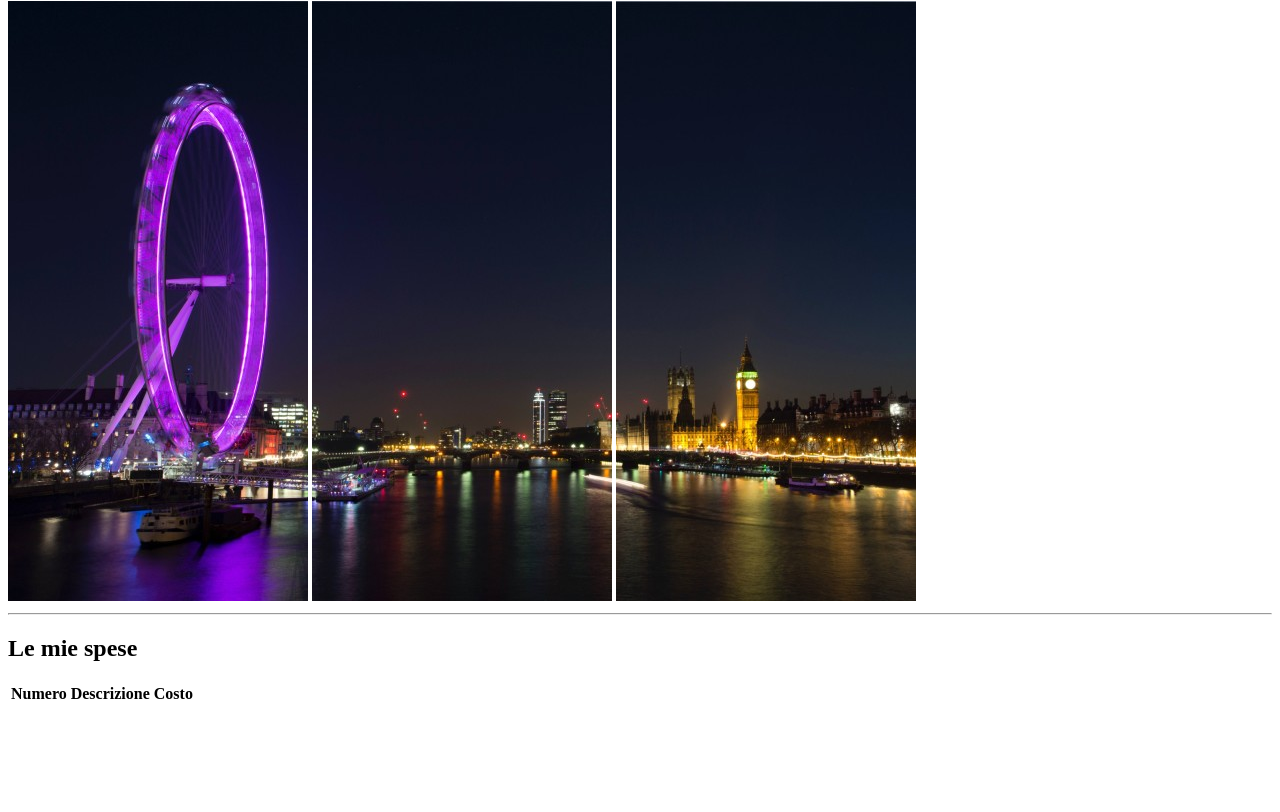
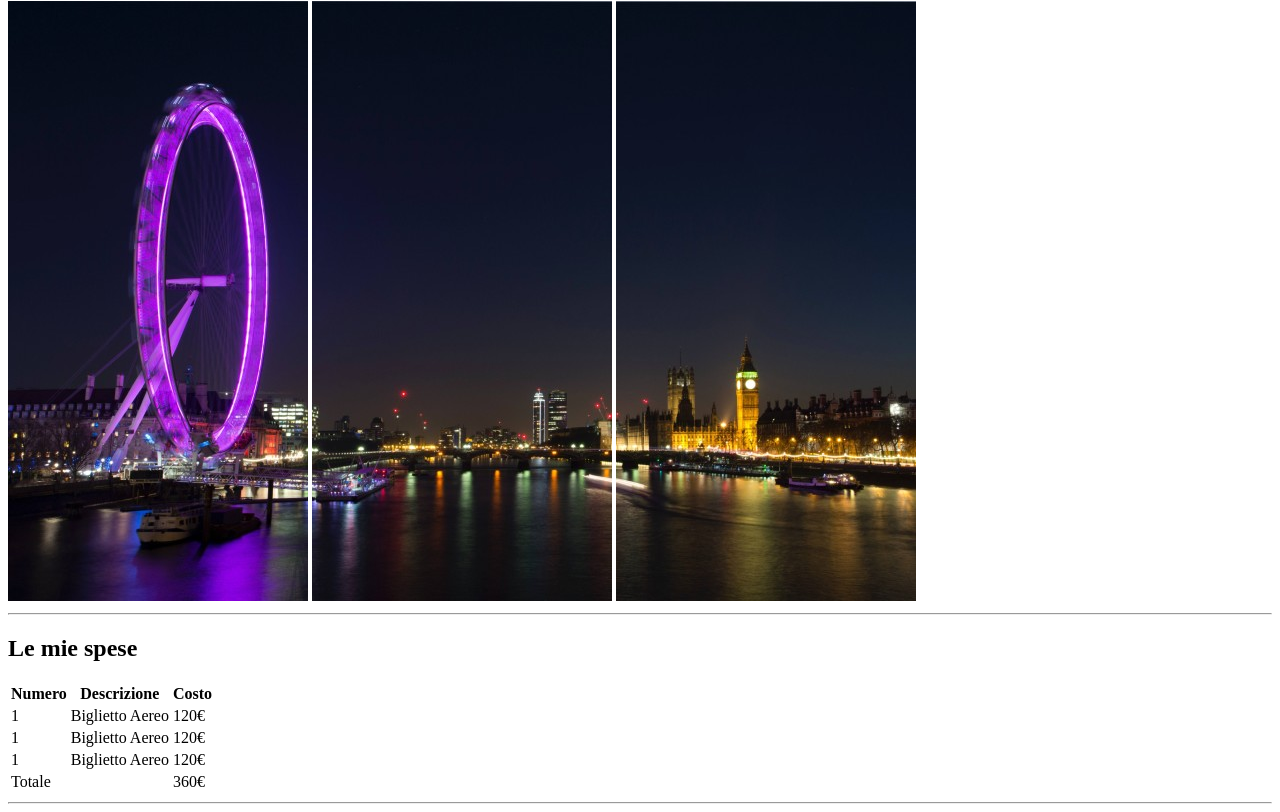
Before and after one commit to Pepesalezucchero/html-london-trip, a plain HTML site: page index.html in a window 1280 px wide. Shown: the part 79-891 px from the top of the page. Before the commit the page ends 809 px from the top, so only its background shows below. Drawn offline with Linux system fonts and the light colour scheme.

Commit message:
Tabella e prima sezione del main completate

```diff
--- a/index.html
+++ b/index.html
@@ -33,32 +33,32 @@
                 <!--corpo della tabella-->
                 <tbody>
                     <tr> <!--riga 1-->
-                        <td></td>
-                        <td></td>
-                        <td></td>
+                        <td>1</td>
+                        <td>Biglietto Aereo</td>
+                        <td>120€</td>
                     </tr>
                     <tr> <!--riga 2-->
-                        <td></td>
-                        <td></td>
-                        <td></td>
+                        <td>1</td>
+                        <td>Biglietto Aereo</td>
+                        <td>120€</td>
                     </tr>
                     <tr> <!--riga 3-->
-                        <td></td>
-                        <td></td>
-                        <td></td>
+                        <td>1</td>
+                        <td>Biglietto Aereo</td>
+                        <td>120€</td>
                     </tr>
                 </tbody>
                 <!--chiusura della tabella-->
                 <tfoot>
                     <tr>
+                        <td>Totale</td>
                         <td></td>
-                        <td></td>
-                        <td></td>
+                        <td>360€</td>
                     </tr>
                 </tfoot>
             </table>
             <!--fine tabella-->
-
+            <hr>
         </section>
         <!--cose da fare-->
         <section>
```
